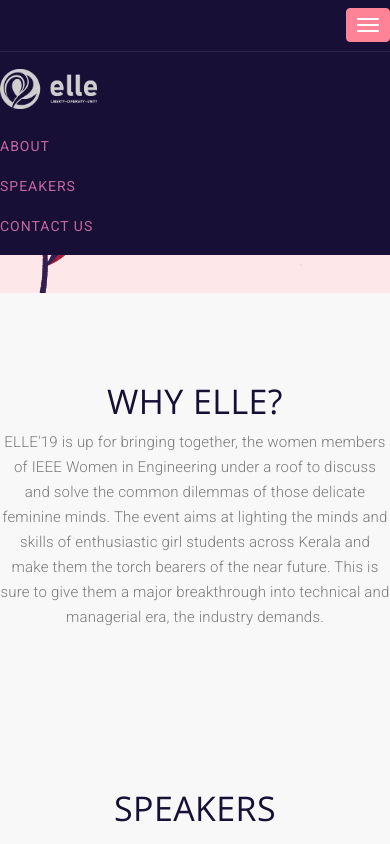
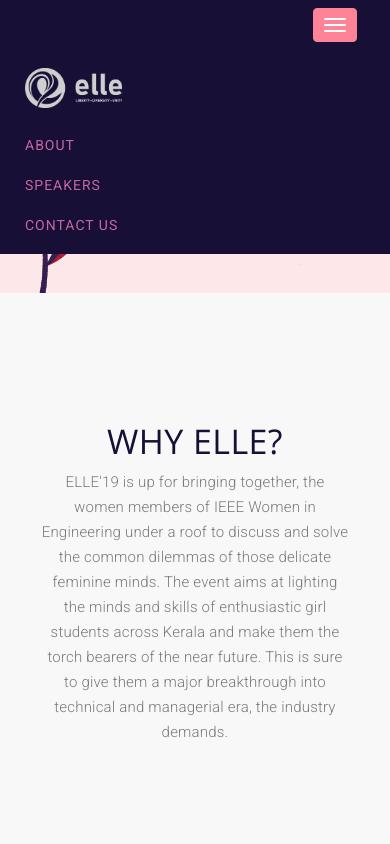
Before and after one commit to R-Aravind/Elle-19, a plain HTML site: page index.html in a window 390 px wide. Both pictures are taken after a click on the button "Toggle navigation". Shown: the top 844 px of the page. Drawn offline with nearby package versions, Linux system fonts and the light colour scheme; grey boxes are pictures that could not be loaded; a web font is replaced by a local one.

Commit message:
bugs bugs bugs

```diff
--- a/css/style.css
+++ b/css/style.css
@@ -76,7 +76,7 @@ section {
 
 .navbar-default {
     background-color: rgba(23, 15, 53);
-    border-color: transparent
+    border-color: transparent;
 }
 
 .navbar-default .navbar-brand {
@@ -115,6 +115,7 @@ section {
 }
 
 .navbar-default .nav li a {
+    height: 100%;
     font-family: "Roboto", sans-serif;
     text-transform: uppercase;
     font-weight: 400;
@@ -146,7 +147,6 @@ section {
 
 .navbar-default .navbar-nav .logo {
     height: 40px;
-
 }
 
 @media (min-width:768px) {
@@ -281,8 +281,12 @@ header .intro-text .intro-heading {
     margin: auto;
 }
 
-.elle {
-    padding: 100px;
+.sponser-elle {
+    padding: 40px;
+}
+
+.why-elle {
+    padding: 40px;
 }
 
 /*--------------------
@@ -686,8 +690,32 @@ footer p span {
     }
 }
 
+/* ADDITIONAL CHANGES */
+
+/* @media only screen and (min-width : 768px) {
+    .navbar-default .navbar-nav .navbar-right a {
+        padding-top: 40px;
+    }
+} */
+
 @media only screen and (max-width : 767px) {
+
+
+    /* .section-title,
+    .text-center,
+    .col-md-4 {} */
+
     .navbar-default .navbar-collapse .logo {
         filter: invert(100%);
     }
+
+    .container-fluid>.navbar-collapse,
+    .container-fluid>.navbar-header,
+    .container>.navbar-collapse,
+    .container>.navbar-header {
+        margin-right: 18px;
+        margin-left: 10px;
+        border: none;
+        box-shadow: none;
+    }
 }
--- a/index.html
+++ b/index.html
@@ -80,7 +80,7 @@
 		<div class="container">
 			<div class="row">
 				<div class="col-lg-12 text-center">
-					<div class="section-title">
+					<div class="section-title why-elle">
 						<h2>Why ELLE?</h2>
 						<p>ELLE'19 is up for bringing together, the women members of IEEE Women in Engineering under a
 							roof to discuss and solve the common dilemmas of those delicate feminine minds. The event
@@ -250,9 +250,9 @@
 			</div>
 		</div><!-- end container -->
 	</section>
-	<section class="elle">
+	<section class="">
 		<div class="col-lg-12 text-center">
-			<div class="section-title">
+			<div class="section-title sponser-elle">
 				<h2>Why sponsor ELLE?</h2>
 				<p>ELLE is an invigorating two-day programme for female students all over Kerala, with the prime
 					aim of guiding every participant towards being a real tech aspirant. Your brand gets heavily
```
